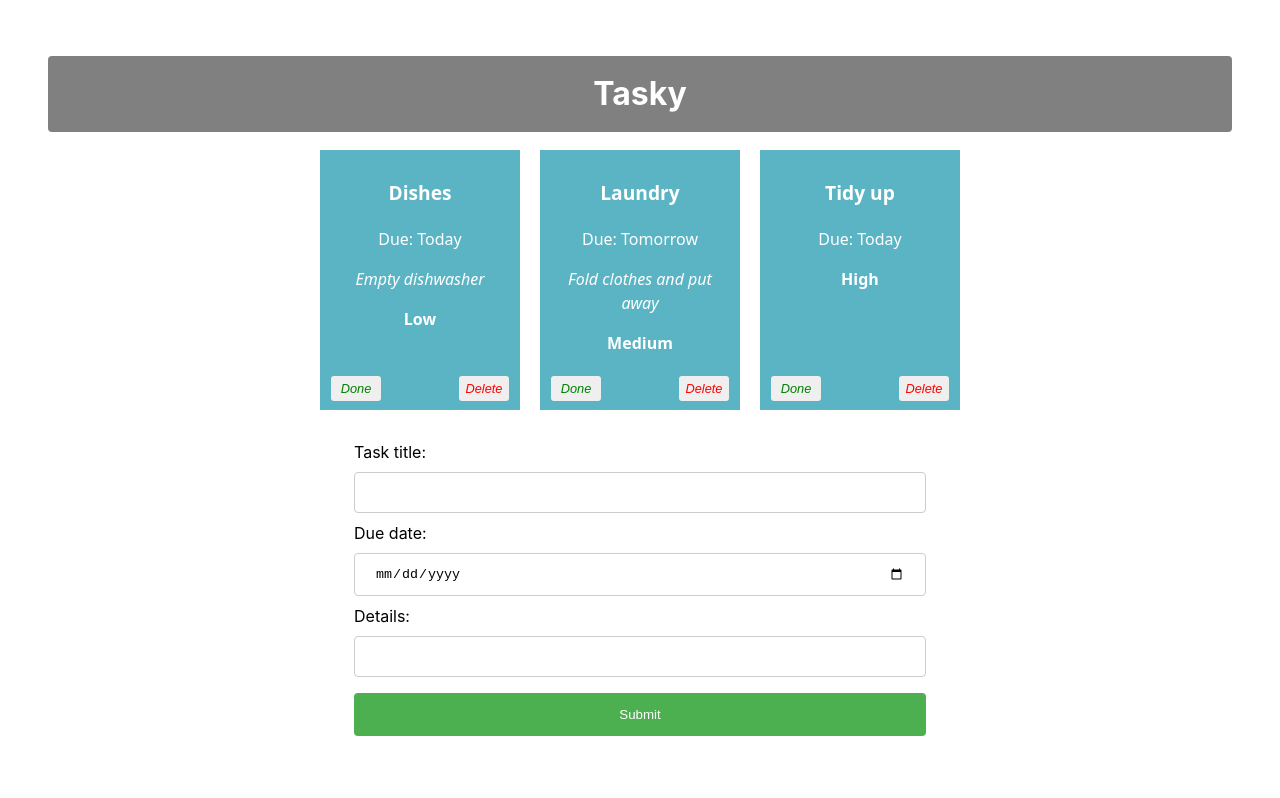
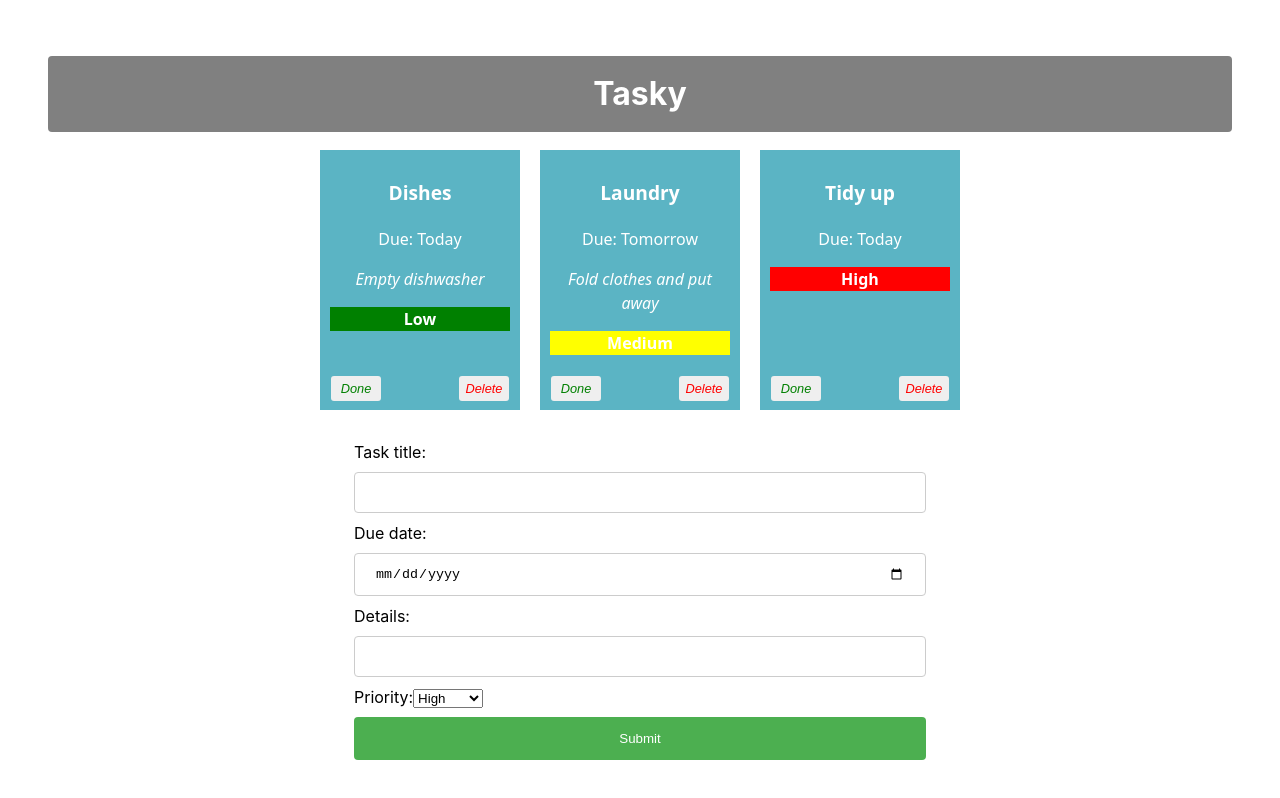
Before and after one commit to 20102412/react-basics-labs, a React (Vite) app in the folder tasky/: page / in a window 1280 px wide. Shown: the top 798 px of the page. Built offline with nearby package versions, Linux system fonts and the light colour scheme.

Commit message:
Tasky Lab 2b - Exercises done

```diff
--- a/tasky/src/App.jsx
+++ b/tasky/src/App.jsx
@@ -14,7 +14,7 @@
     ]
   });
 
-  const [ formState, setFormState ] = useState({
+  const [formState, setFormState] = useState({
     title: "",
     description: "",
     deadline: ""
@@ -34,9 +34,9 @@
   }
 
   const formChangeHandler = (event) => {
-    let form = {...formState};
+    let form = { ...formState };
 
-    switch(event.target.name) {
+    switch (event.target.name) {
       case "title":
         form.title = event.target.value;
         break;
@@ -45,6 +45,9 @@
         break;
       case "deadline":
         form.deadline = event.target.value;
+        break;
+      case "priority":
+        form.priority = event.target.value;
         break;
       default:
         form = formState;
@@ -57,12 +60,12 @@
     event.preventDefault();
 
     const tasks = [...taskState.tasks];
-    const form = {...formState};
+    const form = { ...formState };
 
     form.id = uuidv4();
 
     tasks.push(form);
-    setTaskState({tasks});
+    setTaskState({ tasks });
   }
 
 
@@ -82,7 +85,7 @@
           deleteTask={() => deleteHandler(index)}
         />
       ))}
-      <AddTaskForm submit={formSubmitHandler} change={formChangeHandler}/>
+      <AddTaskForm submit={formSubmitHandler} change={formChangeHandler} />
     </div>
   );
 }
--- a/tasky/src/components/Form.jsx
+++ b/tasky/src/components/Form.jsx
@@ -19,6 +19,16 @@
                     Details:
                     <input type="text" name="description" onChange={(event) => props.change(event)} />
                 </label>
+                <br />
+                <label>
+                    Priority:
+                    <select name="priority" onChange={(event) => props.change(event)}>
+                        <option value="High">High</option>
+                        <option value="Medium">Medium</option>
+                        <option value="Low">Low</option>
+                    </select>
+                </label>
+
                 <input type="submit" value="Submit" onChange={(event) => props.change(event)} />
             </form>
         </div>
--- a/tasky/src/components/Task.jsx
+++ b/tasky/src/components/Task.jsx
@@ -7,7 +7,9 @@
             <p className="title">{props.title}</p>
             <p>Due: {props.deadline}</p>
             <p className="description">{props.description}</p>
-            <p className="priority">{props.priority}</p>
+            <p className="priority" style={{
+                backgroundColor: props.priority ==="High" ? 'red' : props.priority ==="Medium" ? "yellow" : "green"
+                }}>{props.priority}</p>
             <button onClick={props.markDone} className="doneButton">Done</button>
             <button className='deleteButton' onClick={props.deleteTask}>Delete</button>
         </div>
```
Lines whose indentation alone changed are shown as unchanged.
